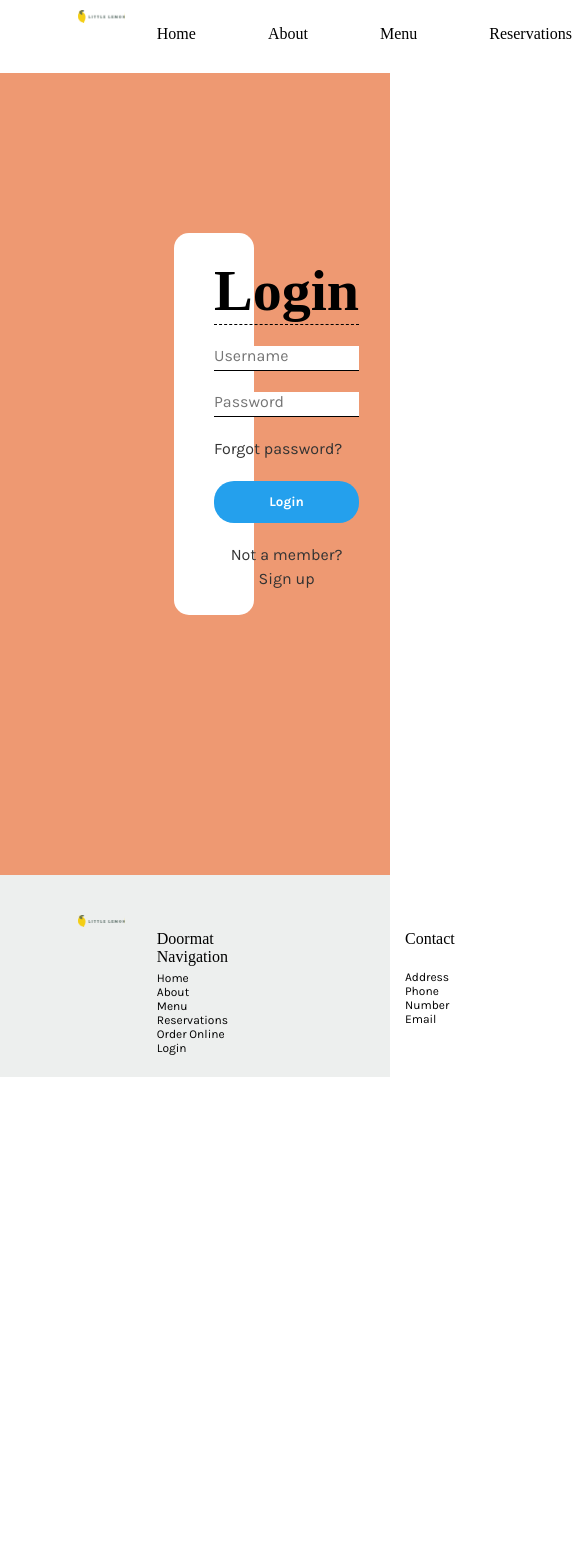
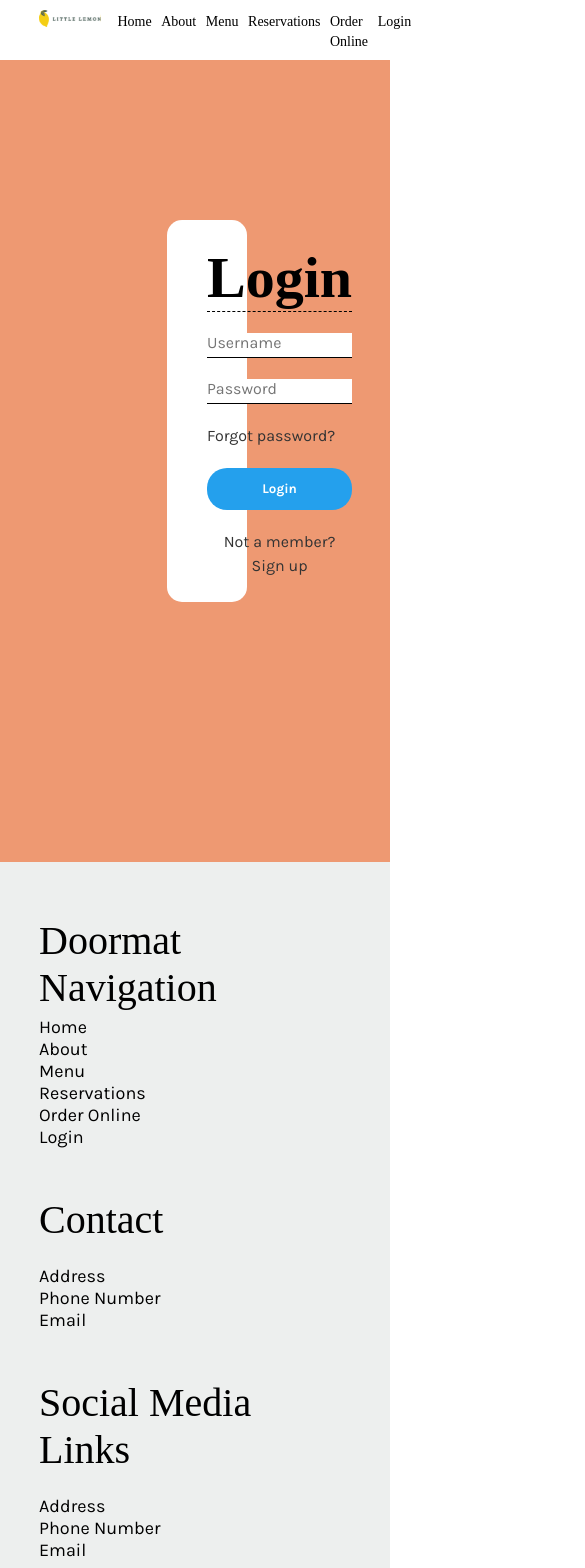
Before and after one commit to benbasty/littlelemonapp, a React (Create React App) app: page /login in a window 390 px wide. Shown: the top 1568 px of the page, 585 px wide, since content can reach past the window. Before the commit the page ends 1077 px from the top, so only its background shows below. Built offline with nearby package versions, Linux system fonts and the light colour scheme; a web font is replaced by a local one.

Commit message:
breakpoints css

```diff
--- a/src/App.css
+++ b/src/App.css
@@ -104,3 +104,31 @@ a {
   transition: var(--transition);
   cursor: pointer;
 }
+
+@media screen and (min-width:1201px) {
+  .container {
+    width: 70%;
+    margin-left: 15%;
+  }
+}
+@media screen and (max-width:1200px) {
+  .container {
+    width: 70%;
+    margin-left: 15%;
+  }
+}
+@media screen and (max-width:1024px) {
+  .container {
+    width: 80%;
+    margin-left: 10%;
+  }
+}
+@media screen and (max-width: 768px) {
+  .container {
+    width: 80%;
+    margin-left: 10%;
+  }
+}
+@media screen and (max-width:480px) {
+}
+@media screen and (max-width:320px) {}
--- a/src/components/footer/footer.css
+++ b/src/components/footer/footer.css
@@ -47,3 +47,40 @@ footer {
     font-family: var(--text-font);
     font-size: 12px;
 }
+
+
+
+
+@media screen and (max-width: 768px) {
+
+  .footer-container{
+    grid-template-columns: none;
+  }
+  .footer-image {
+    display: none;
+  }
+  .menu-footer {
+    display: flex;
+    gap: 3rem;
+  }
+
+}
+
+@media screen and (max-width:480px) {
+  .menu-footer {
+    display: flex;
+    flex-direction: column;
+  }
+  .menu-footer .contact, .menu-footer .social-media-links {
+    margin-left: 0;
+  }
+  .menu-footer > div {
+    margin-right: 0;
+  }
+  .menu-footer h5 {
+      font-size: var(--display-regular-size);
+  }
+  .menu-footer ul {
+      font-size: var(--text-lead-size);
+  }
+}
--- a/src/components/header/header.css
+++ b/src/components/header/header.css
@@ -45,3 +45,28 @@ header {
     position: relative;
     bottom: -2rem;
 }
+
+@media screen and (max-width: 768px) {
+    .hero {
+        grid-template-columns: 50% 35%;
+    }
+    .hero-infos h1 {
+        font-size: 50px;
+    }
+    .hero-infos p {
+        font-size: var(--paragraph-text-size);
+    }
+    .hero-image img {
+        bottom: -1.5rem;
+    }
+}
+
+@media screen and (max-width: 480px) {
+    .hero {
+        grid-template-columns: none;
+        gap: 1rem;
+    }
+    .hero-image img {
+        bottom: -3rem;
+    }
+}
--- a/src/components/main/main.css
+++ b/src/components/main/main.css
@@ -186,3 +186,72 @@
 .about-images img:nth-child(2) {
     z-index: 2;
 }
+@media screen and (max-width: 1024px) {
+    .about-container {
+        height: 65vh;
+        padding-bottom: 2rem;
+    }
+}
+
+@media screen and (max-width: 768px) {
+    .specials-header {
+        grid-template-columns: 75% 25%;
+    }
+    .specials-cards {
+        grid-template-columns: none;
+    }
+    .specials-card img {
+        height: 300px;
+    }
+    .specials-card .description .item {
+        grid-template-columns: 90% 10%;
+    }
+    .specials-card .description p {
+        height: fit-content;
+    }
+    .specials-card .description .order {
+        display: flex;
+        flex-direction: row;
+        gap: 0.5rem;
+    }
+    .testimonials-container  {
+        height: fit-content;
+        padding-bottom: 2rem;
+    }
+    .ratings {
+        grid-template-columns:none;
+    }
+    .stars {
+        font-size: 2rem;
+    }
+    .avatar {
+        grid-template-columns: 30% 70%;
+    }
+    .about-container {
+        height: 45vh;
+    }
+}
+
+@media screen and (max-width: 480px) {
+    .specials-header {
+        grid-template-columns: 60% 40%;
+    }
+
+    .about-container {
+        grid-template-columns: none;
+        gap: 1rem;
+        height: fit-content;
+        padding-bottom: 2rem;
+    }
+    .about-description h1 {
+        font-size: var(--sub-title-size);
+    }
+    .about-images {
+        gap: 1rem;
+    }
+    .about-images img:first-child {
+        position: relative;
+        bottom: 0rem;
+        right: 0rem;
+    }
+}
--- a/src/components/main/main.js
+++ b/src/components/main/main.js
@@ -41,7 +41,7 @@ const main = () => {
                 <div className='description'>
                   <div className='item'>
                     <h4>Bruschetta</h4>
-                    <h4>$ 5.99</h4>
+                    <h4>$5.99</h4>
                   </div>
                   <p>
                   Our Bruschetta is made from grilled bread that has been smeared with garlic and seasoned with salt and olive oil.
@@ -57,7 +57,7 @@ const main = () => {
                 <div className='description'>
                   <div className='item'>
                     <h4>Lemon Dessert</h4>
-                    <h4>$ 5.00</h4>
+                    <h4>$5.00</h4>
                   </div>
                   <p>
                     This comes straight from grandma's recipe book, every last ingredient has been sourced and is as authentic as can be imagined.
--- a/src/components/nav/nav.css
+++ b/src/components/nav/nav.css
@@ -20,3 +20,34 @@ nav ul a {
   font-size: var(--section-category-size);
   font-weight: var(--text-lead-weight);
 }
+
+@media screen and (max-width: 768px) {
+  nav ul {
+    gap: 2.5rem;
+    margin-top: 6px;
+  }
+}
+
+@media screen and (max-width:540px) {
+  nav {
+    grid-gap: 0.5rem;
+  }
+  nav ul {
+    gap: 0.4rem;
+    margin-top: 0;
+  }
+}
+
+@media screen and (max-width:480px) {
+  nav {
+    grid-gap: 1rem;
+  }
+  nav ul {
+    gap: 0.6rem;
+    margin-top: 0;
+  }
+  nav ul a {
+    font-weight: var(--display-regular-weight);
+    font-size: 14px;
+  }
+}
```
